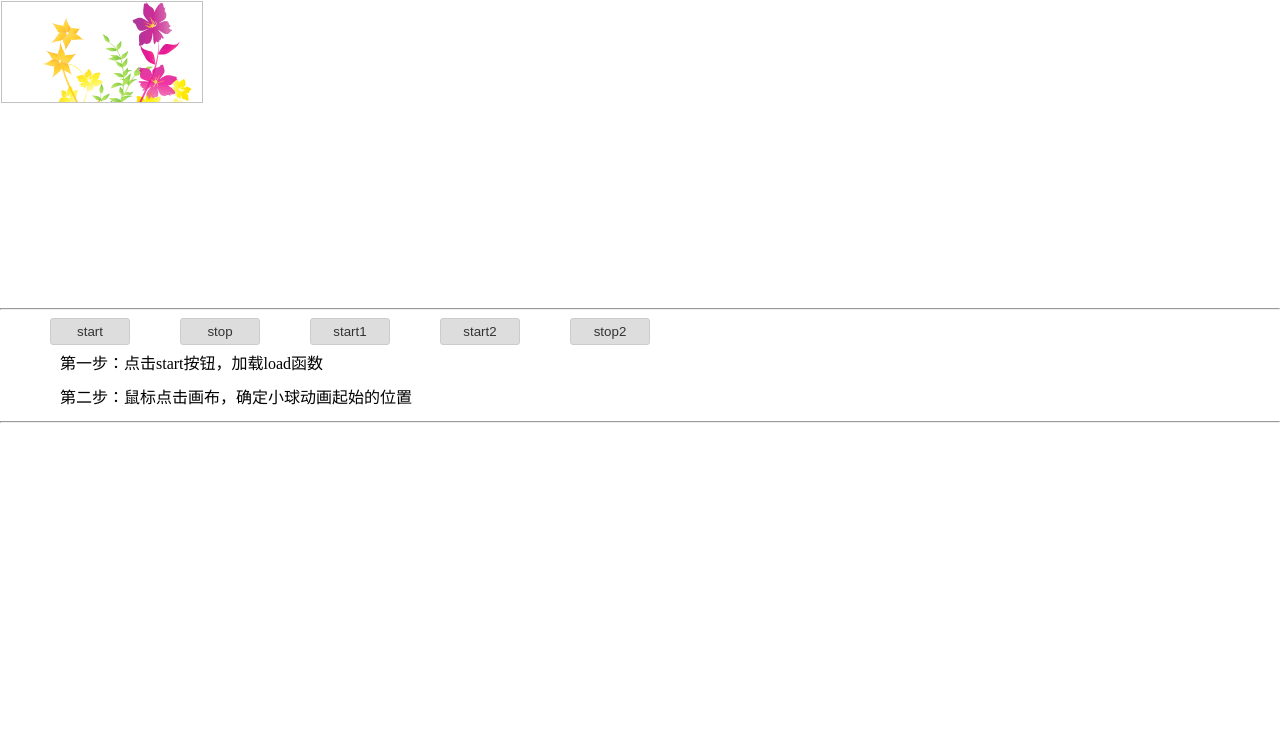
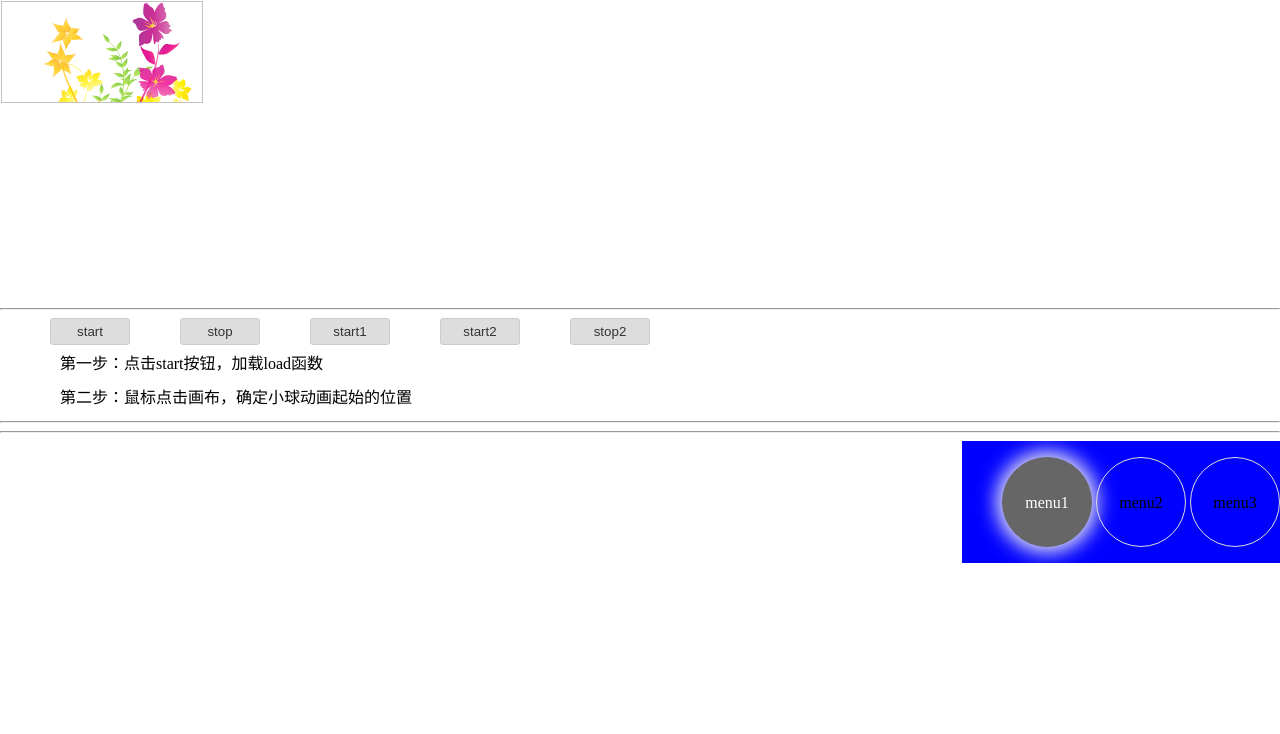
Before and after one commit to Cole-yu/Works, a plain HTML site: page Canvas-xiaoqiu/index.html in a window 1280 px wide. Drawn offline with Linux system fonts and the light colour scheme.

Commit message:
鼠标点击事件
鼠标点那个元素，那个元素添加类
classList.add();
classList.remove()

```diff
--- a/Canvas-xiaoqiu/index.css
+++ b/Canvas-xiaoqiu/index.css
@@ -52,3 +52,26 @@ p{
 	padding: 5px 10px;
 	margin-left: 50px;
 }
+
+
+ul li{
+	list-style: none;
+	display: inline;
+}
+
+/*span为行内元素不能设置宽度和高度，通过设置display为inline-block，使其对内既有宽高的属性，对外又为行内元素*/
+ul li span{
+	display: inline-block;
+	width: 90px;
+	height: 90px;
+	border-radius: 50%;
+	border: solid 1px #ddd;
+	text-align: center;
+	line-height: 90px;
+}
+.selected{
+	background: #666;
+    color: white;
+    box-shadow: 0 0 20px 5px #f1f1f1;
+    border: solid 1px #666;
+}
--- a/Canvas-xiaoqiu/index.html
+++ b/Canvas-xiaoqiu/index.html
@@ -20,6 +20,15 @@
 	<p>第二步：鼠标点击画布，确定小球动画起始的位置</p>
 	<hr>
 	<canvas id="test" width="600" height="300"></canvas>
+	<hr>
+	<div style="float: right;background: blue;">
+		<ul>
+			<li><span class="selected">menu1</span></li>
+			<li><span>menu2</span></li>
+			<li><span>menu3</span></li>
+		</ul>
+	</div>
+
 
 	<!-- 在未使用jquery的情况下，引入js的位置影响很大，放在head中会报错，因为此时dom还未载入完成 -->
 	<script type="text/javascript" src="index.js"></script>
--- a/Canvas-xiaoqiu/index.js
+++ b/Canvas-xiaoqiu/index.js
@@ -349,3 +349,24 @@ function circle(){
 document.getElementById("stop2").addEventListener("click",function(){
   window.cancelAnimationFrame(cir_raf);
 },true);
+
+
+//鼠标点击添加selected类
+function selected(e) {
+  console.log(e);
+  //console.log(e.clientX);
+  if (this.classList.contains("selected")) {
+    this.classList.remove("selected");
+  }
+  else{
+    this.classList.add("selected");
+  }
+}
+
+var btn=document.getElementsByTagName("span");  // var btn=document.querySelectorAll("span");
+for (var i = 0,len=btn.length; i<len; i++) {
+  btn[i].addEventListener("click",selected,true);
+}
+// btn.addEventListener("click",function(e){
+//   selected(e);
+// },true);
```
